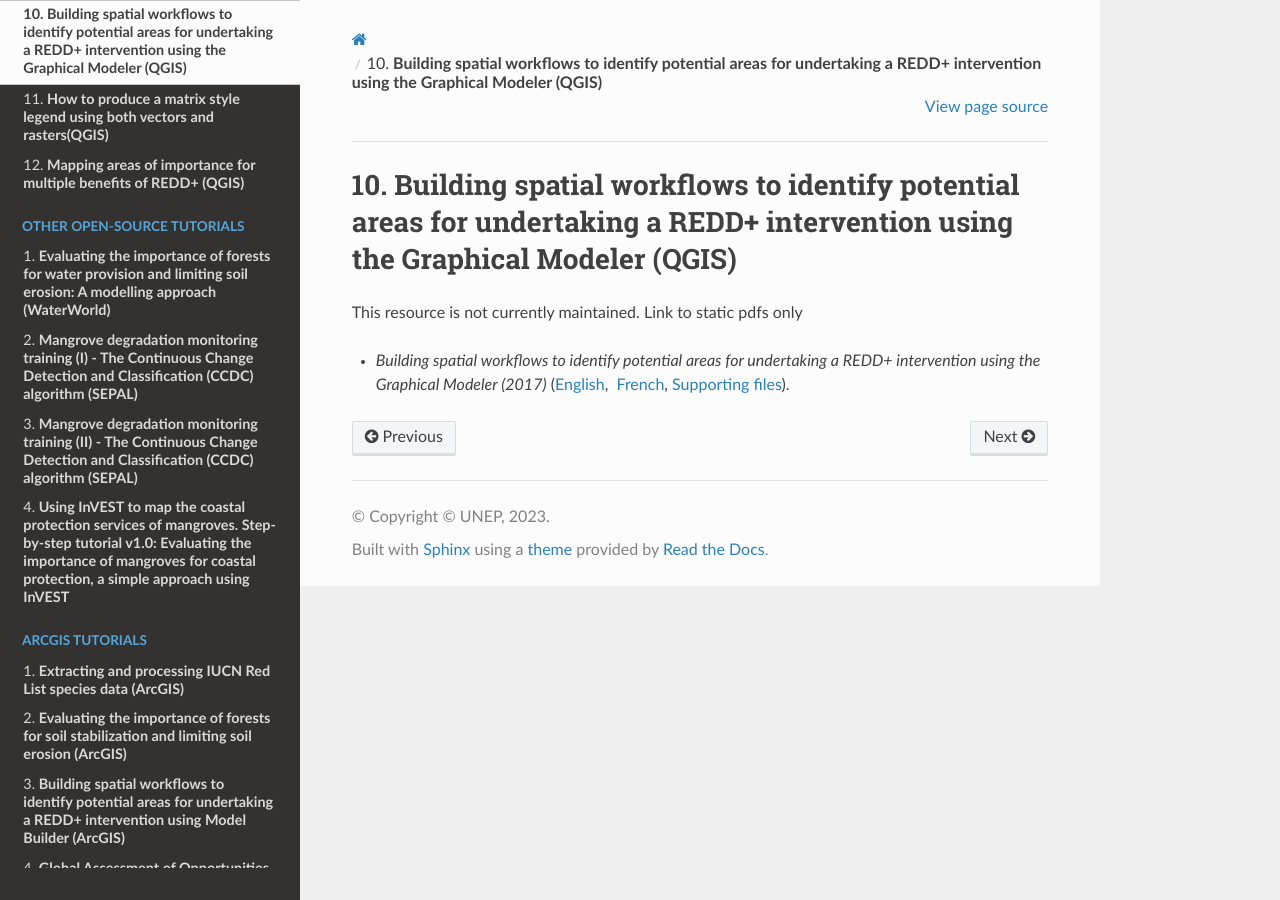
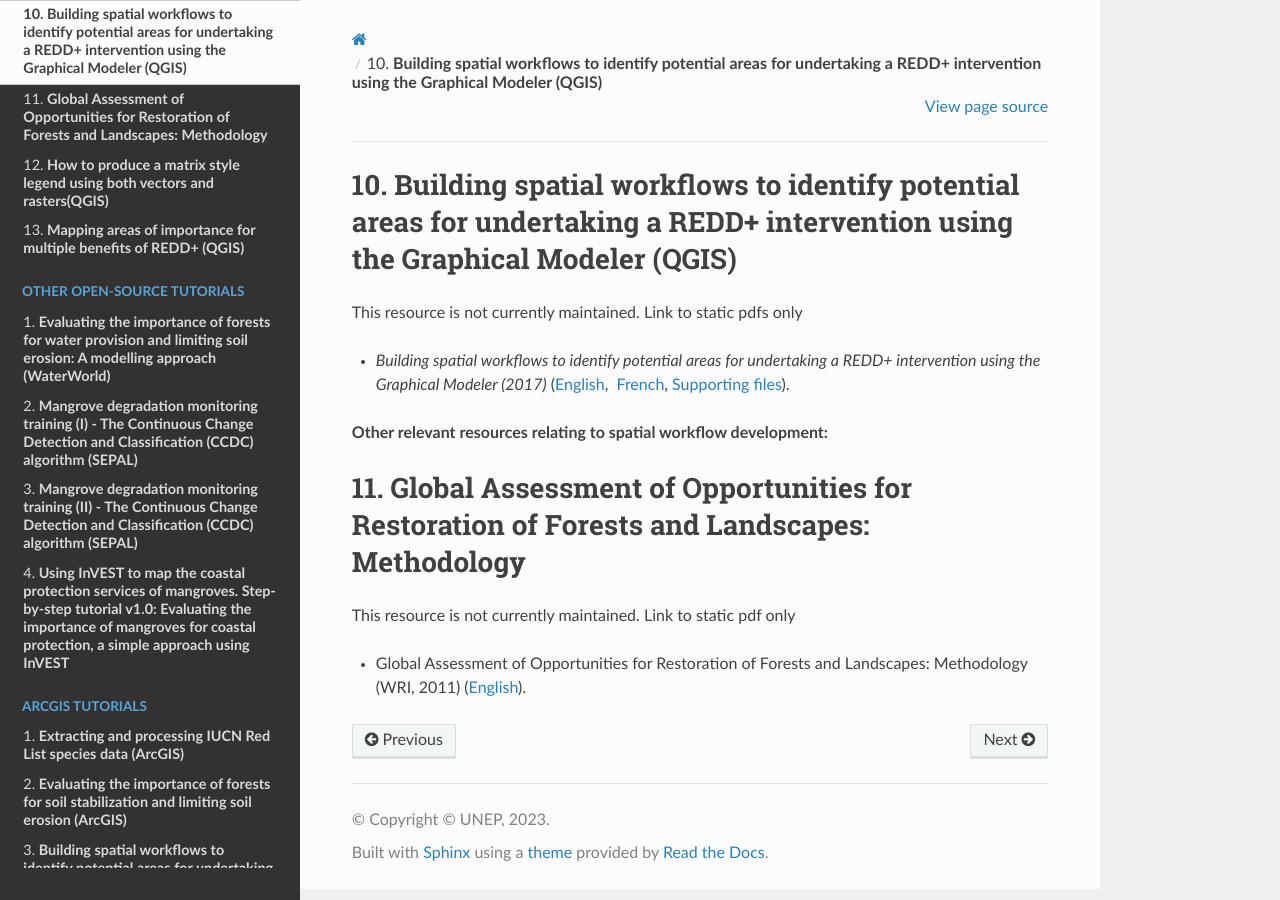
Before and after one commit to corinnar/GIS_tutorials, a Sphinx documentation site: the page built from docs/source/BuildingSpatialWorkflows_QGIS.rst, in a window 1280 px wide. Built offline with Sphinx 7.4.7 and the Read the Docs theme 3.1.0, drawn with Linux system fonts in a browser that asks for light colours; pages that are not in the unit, such as notebooks, are missing from menus; some of the changed text lies outside the part shown.

Commit message:
Update BuildingSpatialWorkflows_QGIS.rst with new resources
Added additional resources related to spatial workflow development.

```diff
--- a/docs/source/BuildingSpatialWorkflows_QGIS.rst
+++ b/docs/source/BuildingSpatialWorkflows_QGIS.rst
@@ -5,3 +5,13 @@
 This resource is not currently maintained. Link to static pdfs only
 
 -  *Building spatial workflows to identify potential areas for undertaking a REDD+ intervention using the Graphical Modeler (2017)* (`English <https://github.com/corinnar/GIS_tutorials/blob/main/docs/source/media/materials/pdfs/BuildingSpatialWorkflowsToIdentifyPotReddIntervQGIS_190207.pdf>`__,  `French <https://github.com/corinnar/GIS_tutorials/blob/main/docs/source/media/materials/pdfs/BuildingSpatialWorkflowsToIdentifyPotReddIntervQGIS_180110%20(481747).pdf>`__, `Supporting files <https://github.com/corinnar/GIS_tutorials/tree/main/docs/source/media/materials/tools/SpatialWorkflowsQGIS>`__).
+
+**Other relevant resources relating to spatial workflow development:**
+
+===========================================================================================
+**Global Assessment of Opportunities for Restoration of Forests and Landscapes: Methodology**
+===========================================================================================
+
+This resource is not currently maintained. Link to static pdf only
+
+- Global Assessment of Opportunities for Restoration of Forests and Landscapes: Methodology (WRI, 2011)   (`English <https://github.com/corinnar/GIS_tutorials/blob/main/docs/source/media/materials/pdfs/WRI%20Restoration%20method%20(2011)%20.pdf>`__).
```
